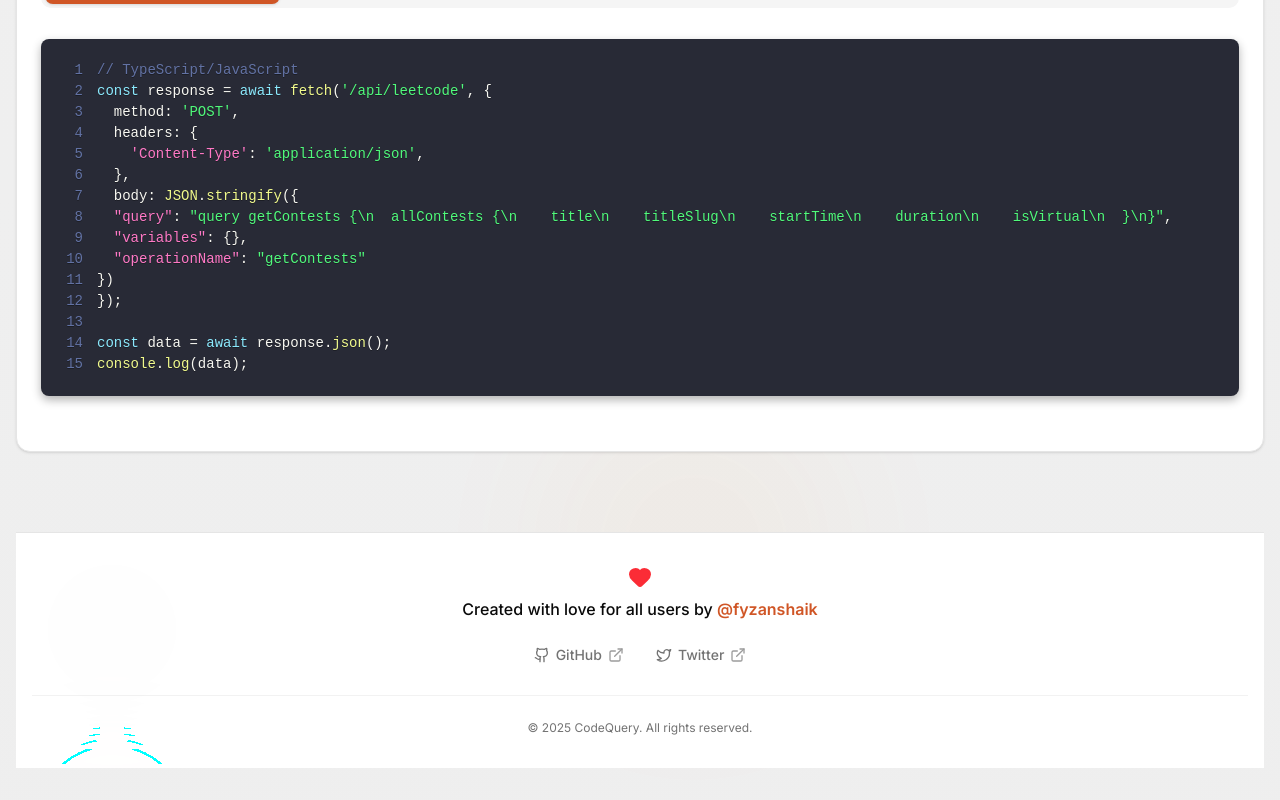
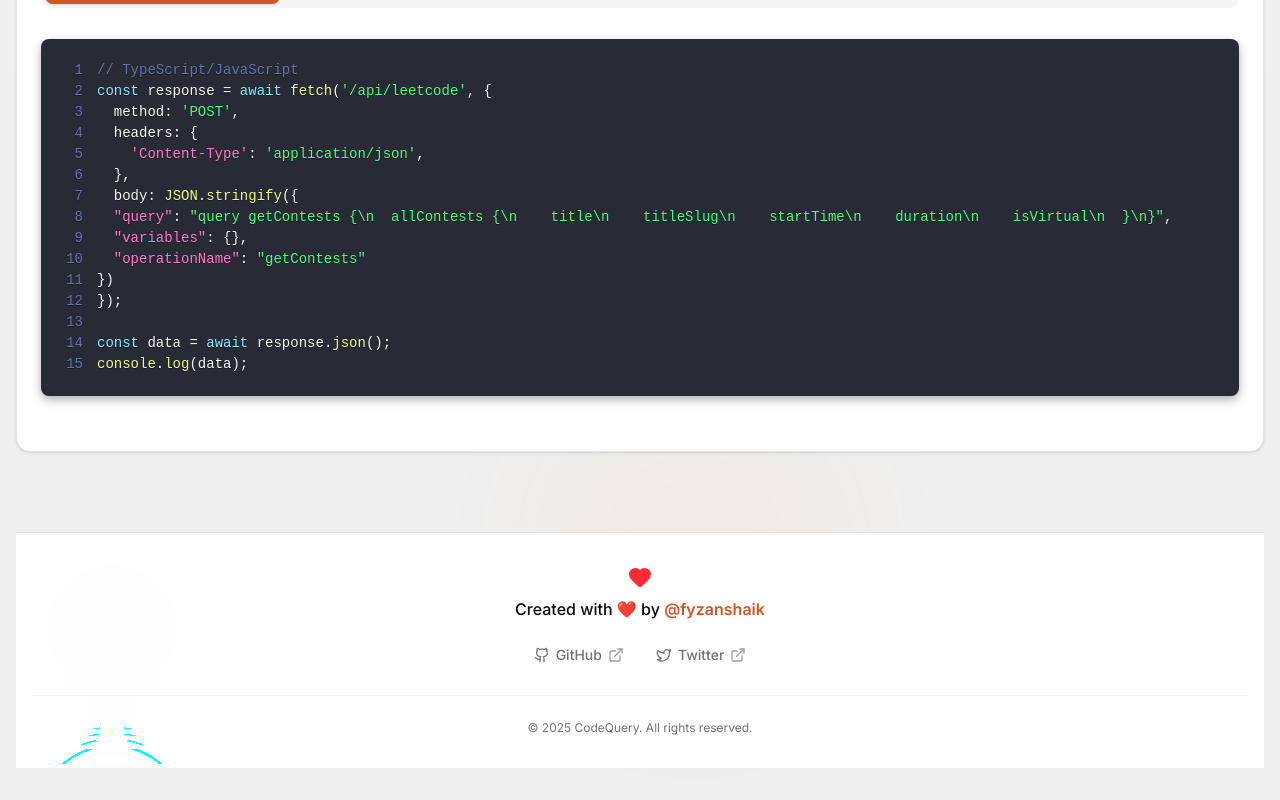
Before and after one commit to fyzanshaik/leetfetch, a Next.js app: page / in a window 1280 px wide. Shown: the part 8187-8987 px from the top of the page. Built offline with nearby package versions, Linux system fonts and the light colour scheme.

Commit message:
Update Footer.tsx

```diff
--- a/app/components/Footer.tsx
+++ b/app/components/Footer.tsx
@@ -13,7 +13,7 @@ export default function Footer() {
         <div className="flex flex-col items-center gap-2 mb-4">
           <Heart className="h-6 w-6 text-red-500 fill-current animate-pulse-slow" />
           <p className="text-md font-medium text-foreground">
-            Created with love for all users by{" "}
+            Created with ❤️ by{" "}
             <a
               href="https://github.com/fyzanshaik"
               target="_blank"
```
